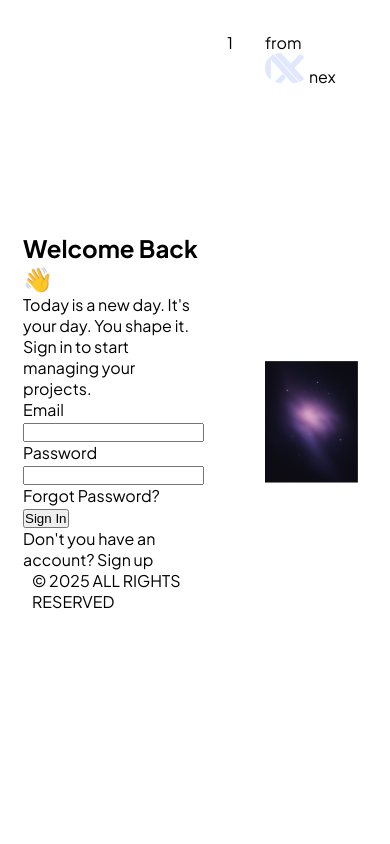
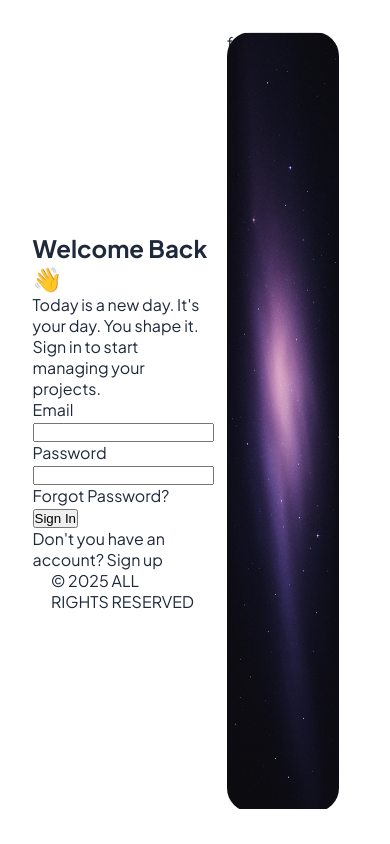
Before and after one commit to NeZox-off/social-network-web, a Next.js app: page / in a window 390 px wide. Built offline with nearby package versions, Linux system fonts and the light colour scheme.

Commit message:
addded media queries for container and start styling login page

```diff
--- /dev/null
+++ b/src/shared/styles/_variables.scss
@@ -0,0 +1,34 @@
+/* MAIN */
+$color-primary: #f8fafc;
+$color-secondary: #64748b;
+$color-accent: #4f46e5;
+$color-background: #ffffff;
+$color-surface: #eef2ff;
+$color-text: #1e293b;
+$color-muted: #475569;
+$color-error: #ef4444;
+$color-success: #22c55e;
+$color-warning: #f59e0b;
+$color-info: #f59e0b;
+$color-info: #f59e0b;
+
+$color-white: #fff;
+$color-black: #000;
+
+/* POSTS */
+$color-reaction-like: #f43f5e;
+
+/* PROFILE */
+$color-status: #22c55e;
+$color-profile-activity: #15803d;
+
+$font: var(--font-plus-jakarta);
+
+/* MEDIA QUERIES */
+$largeDesktop: 96rem;
+$desktop: 80rem;
+$laptop: 64rem;
+$tablet: 48rem;
+$smallTablet: 40rem;
+$phone: 30rem;
+$smallPhone: 20rem;
--- a/src/shared/styles/globals.scss
+++ b/src/shared/styles/globals.scss
@@ -1,30 +1,5 @@
+@use 'variables';
 @use './ui/index';
-
-/* MAIN */
-$color-primary: #f8fafc;
-$color-secondary: #64748b;
-$color-accent: #4f46e5;
-$color-background: #ffffff;
-$color-surface: #eef2ff;
-$color-text: #1e293b;
-$color-muted: #475569;
-$color-error: #ef4444;
-$color-success: #22c55e;
-$color-warning: #f59e0b;
-$color-info: #f59e0b;
-$color-info: #f59e0b;
-
-$color-white: #fff;
-$color-black: #000;
-
-/* POSTS */
-$color-reaction-like: #f43f5e;
-
-/* PROFILE */
-$color-status: #22c55e;
-$color-profile-activity: #15803d;
-
-$font: var(--font-plus-jakarta);
 
 html,
 body {
@@ -32,10 +7,10 @@ body {
 }
 
 body {
-	color: var(--color-text);
-	background: var(--color-background);
+	color: variables.$color-text;
+	background: variables.$color-background;
 	font-weight: 400;
-	font-family: $font, sans-serif;
+	font-family: variables.$font, sans-serif;
 	-webkit-font-smoothing: antialiased;
 	-moz-osx-font-smoothing: grayscale;
 }
--- /dev/null
+++ b/src/shared/styles/ui/_container.scss
@@ -0,0 +1,39 @@
+@use '../variables';
+/*
+    Guide about media queries
+
+    - 2XL - 1535
+    - XL - 1279
+    - LG - 1023
+    - MD - 767
+    - SM - 639
+    - XS 0 479
+*/
+
+.container {
+  width: 100%;
+  margin: 0 auto;
+  padding: 0 .25rem;
+  @media (width >= 20rem) {
+    max-width: 20rem;
+    padding: 0 1rem;
+  }
+  @media (width >= 30rem) {
+    max-width: 30rem;
+  }
+  @media (width >= 40rem) {
+    max-width: 40rem;
+  }
+  @media (width >= 48rem) {
+    max-width: 48rem;
+  }
+  @media (width >= 64rem) {
+    max-width: 64rem;
+  }
+  @media (width >= 80rem) {
+    max-width: 80rem;
+  }
+  @media (width >= 96rem) {
+    max-width: 96rem;
+  }
+}
--- a/src/shared/styles/ui/_index.scss
+++ b/src/shared/styles/ui/_index.scss
@@ -1,2 +1,3 @@
 @use './input';
 @use './button';
+@use './container';
--- a/src/views/sign-in/ui/SignInPage.tsx
+++ b/src/views/sign-in/ui/SignInPage.tsx
@@ -11,6 +11,8 @@ interface SignInPageProps {}
 export const SignInPage = ({}: SignInPageProps) => {
 	return (
 		<article className={styles.login}>
+			<div className="container">
+				<div className={styles.login__blocks}>
 					<div className={styles.login__section}>
 						<div className={styles.login__wrapper}>
 							<div className={styles.login__header}>
@@ -41,7 +43,6 @@ export const SignInPage = ({}: SignInPageProps) => {
 						</div>
 						<p>© 2025 ALL RIGHTS RESERVED</p>
 					</div>
-			1
 					<div className={styles.login__image}>
 						<Image src={img} alt="as" layout="fill" />
 						<div>
@@ -57,6 +58,8 @@ export const SignInPage = ({}: SignInPageProps) => {
 							</div>
 						</div>
 					</div>
+				</div>
+			</div>
 		</article>
 	)
 }
--- a/src/views/sign-in/ui/sign-in.module.scss
+++ b/src/views/sign-in/ui/sign-in.module.scss
@@ -1,9 +1,12 @@
+$between: 2rem;
+
 .login {
-	padding: 32px;
+	padding: $between;
+	.login__blocks {
 		display: flex;
-	height: 100%;
-	gap: 32px;
-	&__section {
+		height: calc(100dvh - 4rem);
+		gap: $between;
+		.login__section {
 			width: 50%;
 			display: flex;
 			flex-direction: column;
@@ -13,15 +16,15 @@
 				max-width: 430px;
 			}
 		}
-	&__image {
+		.login__image {
 			position: relative;
 			width: 50%;
 			max-width: 1080px;
 			height: 100%;
 			img {
-            object-fit: contain;
 				object-position: center;
 				border-radius: 24px;
 			}
 		}
 	}
+}
```
Lines whose indentation alone changed are shown as unchanged.
